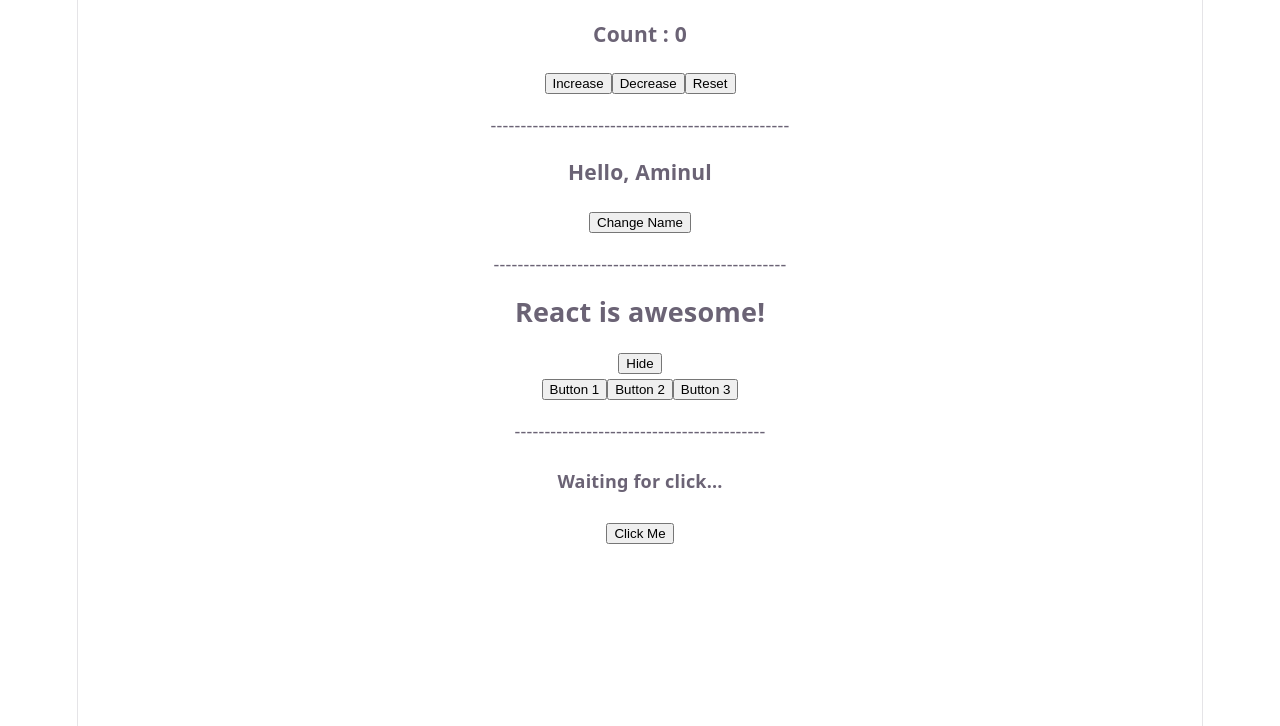
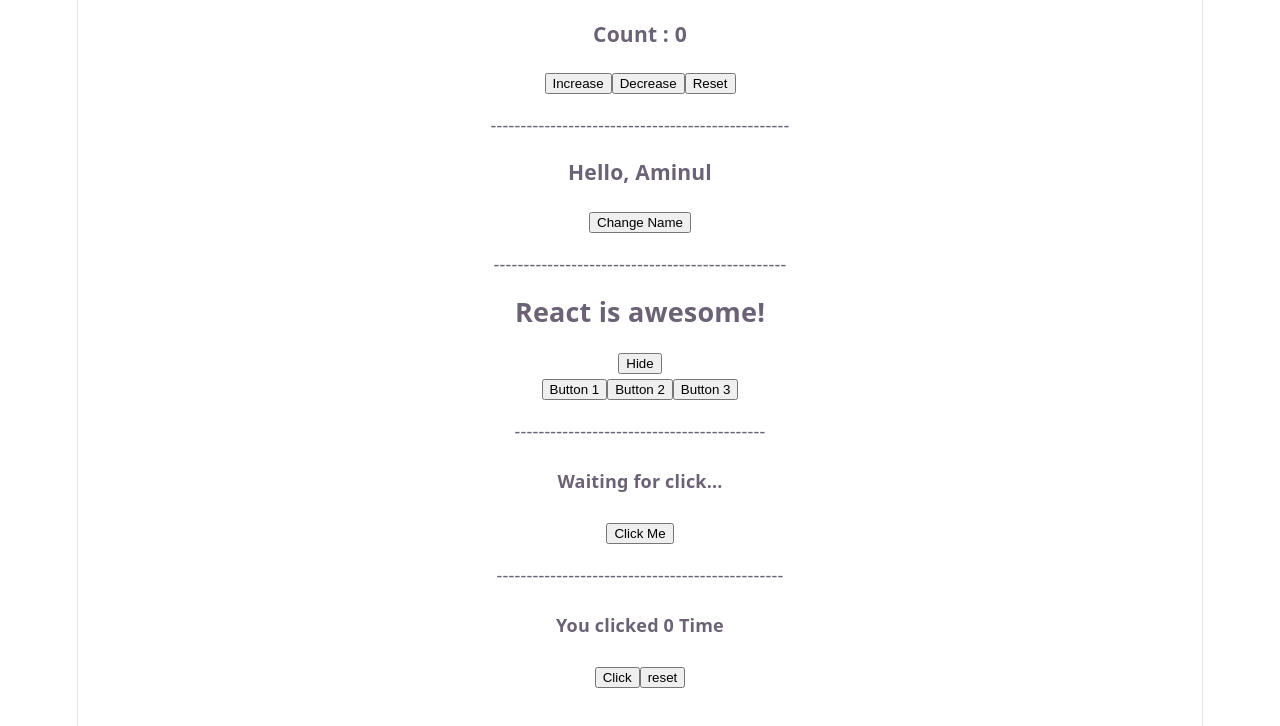
Before and after one commit to aminulislamdev/programming-hero-module-28, a React (Vite) app in the folder event-state/: page / in a window 1280 px wide. Shown: the top 726 px of the page. Built offline with nearby package versions, Linux system fonts and the light colour scheme.

Commit message:
Add click counter with reset functionality

```diff
--- a/event-state/src/App.tsx
+++ b/event-state/src/App.tsx
@@ -1,4 +1,5 @@
 import ButtonEventPatterns from "./ButtonEventPatterns"
+import ClickCounterMessage from "./ClickCounterMessage"
 import ClickMessage from "./ClickMessage"
 import Counter from "./Counter"
 import NameChanger from "./NameChanger"
@@ -13,6 +14,7 @@ function App() {
       <Paragraph></Paragraph>
       <ButtonEventPatterns></ButtonEventPatterns>
       <ClickMessage></ClickMessage>
+      <ClickCounterMessage></ClickCounterMessage>
     </>
   )
 }
--- /dev/null
+++ b/event-state/src/ClickCounterMessage.tsx
@@ -0,0 +1,25 @@
+import { useState } from "react";
+
+const ClickCounterMessage = () => {
+
+  const [count, setCount] = useState(0);
+
+  const handleClickCounterMessage = () => {
+    setCount(count + 1);
+  }
+  const handleReset = () => {
+    setCount(0);
+  }
+
+
+  return (
+    <div>
+      <p>------------------------------------------------</p>
+      <h4>You clicked {count} {count > 1 ? "Times" : "Time"}</h4>
+      <button onClick={handleClickCounterMessage}>Click</button>
+      <button onClick={handleReset}>reset</button>
+    </div>
+  );
+};
+
+export default ClickCounterMessage;
```
